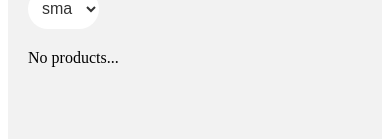
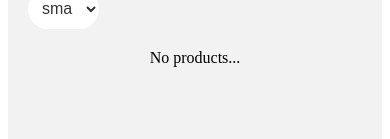
Before and after one commit to Syderi/ReactComponentsWeek1, a React (Vite) app in the folder rs-week1/: page /form in a window 390 px wide. Shown: the part 522-661 px from the top of the page. Built offline with nearby package versions, Linux system fonts and the light colour scheme.

Commit message:
fix: styles form-cards-container

```diff
--- a/rs-week1/src/components/pages/formPage/FormPage.css
+++ b/rs-week1/src/components/pages/formPage/FormPage.css
@@ -2,7 +2,7 @@
   background-color: #f2f2f2;
   padding: 20px;
   margin-bottom: 10px;
-  height: 100vh;
+  min-height: 100vh;
 }
 
 .form-page form {
@@ -33,12 +33,6 @@
   font-size: 16px;
   color: #333;
 }
-
-/* .form-page label {
-  margin-bottom: 5px;
-  font-size: 16px;
-  color: #333;
-} */
 
 .form-page input[type="text"],
 .form-page input[type="number"],
@@ -90,3 +84,32 @@
 .form-page button[type="submit"]:active {
   background-color: rgb(101, 236, 83);
 }
+
+.form-cards-container {
+  display: flex;
+  flex-wrap: wrap;
+  justify-content: space-between;
+  margin: 10 auto;
+  max-width: 1500px;
+  padding: 0 1rem;
+  gap: 8px;
+}
+
+
+@media screen and (max-width: 1024px) {
+  .form-cards-container {
+    justify-content: space-around;
+  }
+}
+
+@media screen and (max-width: 768px) {
+  .form-cards-container {
+    justify-content: center;
+  }
+}
+
+@media screen and (max-width: 480px) {
+  .form-cards-container {
+    justify-content: center;
+  }
+}
--- a/rs-week1/src/components/pages/formPage/FormPage.tsx
+++ b/rs-week1/src/components/pages/formPage/FormPage.tsx
@@ -129,6 +129,7 @@ class FormPage extends Component<IFormPageProps, IFormPageState> {
           </div>
           <button type="submit">Submit</button>
         </form>
+        <div className="form-cards-container">
           {products.length ? (
             products.map((product) => {
               return <FormCard key={product.id} product={{ ...product }} />;
@@ -137,6 +138,7 @@ class FormPage extends Component<IFormPageProps, IFormPageState> {
             <div>No products...</div>
           )}
         </div>
+      </div>
     );
   }
 }
```
Lines whose indentation alone changed are shown as unchanged.
